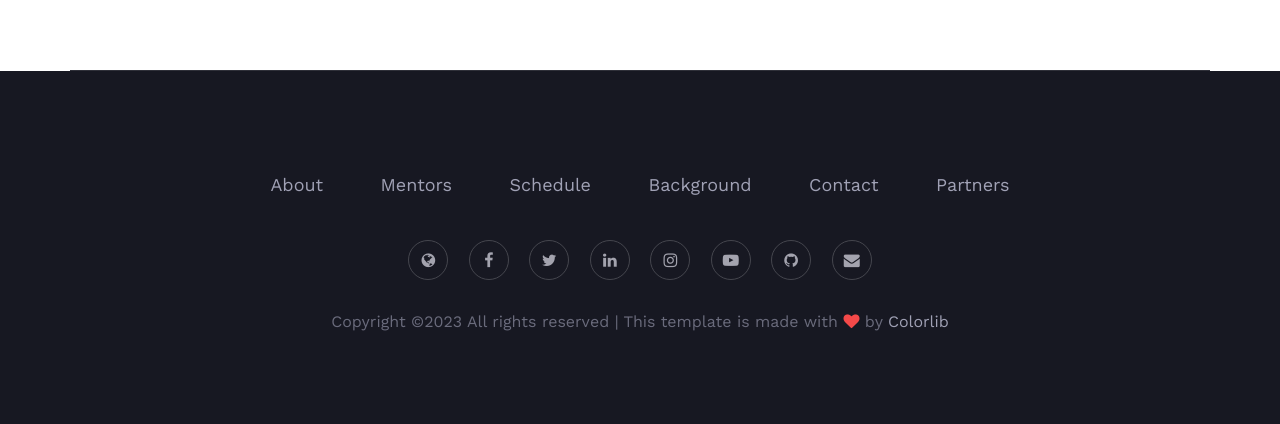
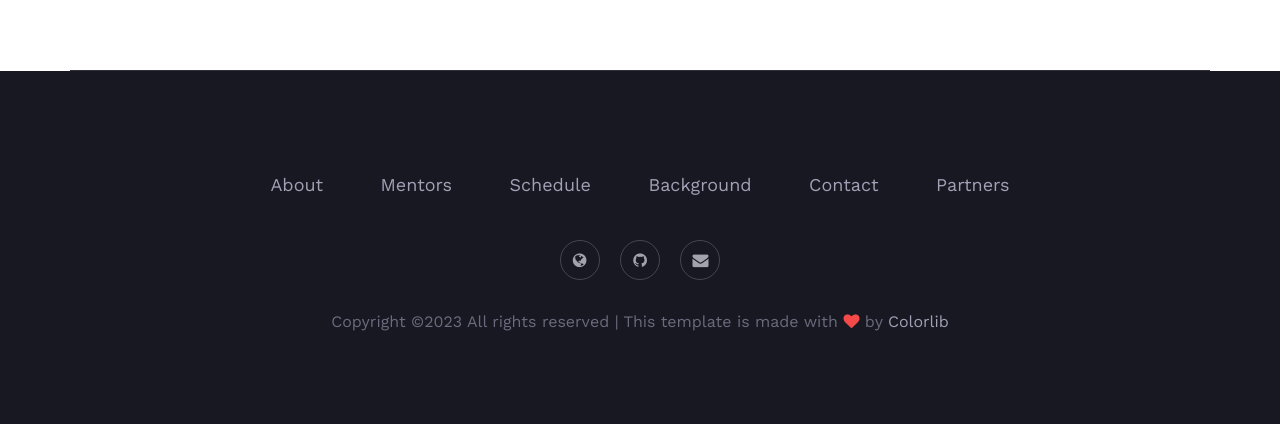
Before and after one commit to Emory-HITI/emory-hiti.github.io, a Flask app: template templates/index.html in a window 1280 px wide. Shown: the part 5414-5838 px from the top of the page. Run offline with Flask 3, Linux system fonts and the light colour scheme; the template is opened without the code that fills it, so the values that code supplies are empty; some libraries are stand-ins or nearby versions.

Commit message:
updated links

```diff
--- a/templates/index.html
+++ b/templates/index.html
@@ -460,13 +460,8 @@
                         </ul>
                         <br>
                         <div class="ft-social">
-                            <a target="_blank" href="https://criticaldata.mit.edu/"><i class="fa fa-globe"></i></a>
-                            <a target="_blank" href="https://www.facebook.com/mitcriticalcontent/"><i class="fa fa-facebook"></i></a>
-                            <a target="_blank" href="https://twitter.com/mitcriticaldata?lang=en"><i class="fa fa-twitter"></i></a>
-                            <a target="_blank" href="https://www.linkedin.com/company/mitcriticaldata"><i class="fa fa-linkedin"></i></a>
-                            <a target="_blank" href="https://www.instagram.com/mitcriticalcontent/?hl=en"><i class="fa fa-instagram"></i></a>
-                            <a target="_blank" href="https://www.youtube.com/channel/UC_AD5BgnvkPCr_shteIya1w"><i class="fa fa-youtube-play"></i></a>
-                            <a target="_blank" href="https://github.com/CriticalDatathon"><i class="fa fa-github"></i></a>
+                            <a target="_blank" href="https://hitilab.com/students/"><i class="fa fa-globe"></i></a>
+                            <a target="_blank" href="https://github.com/Emory-HITI"><i class="fa fa-github"></i></a>
                             <a target="_blank" href="mailto:criticaldata@mit.edu"><i class="fa fa-envelope"></i></a>
                         </div>
                         <div class="copyright-text"><p><br><!-- Link back to Colorlib can't be removed. Template is licensed under CC BY 3.0. -->
```
Also changed, not shown: index.html (+2 -7 lines).
